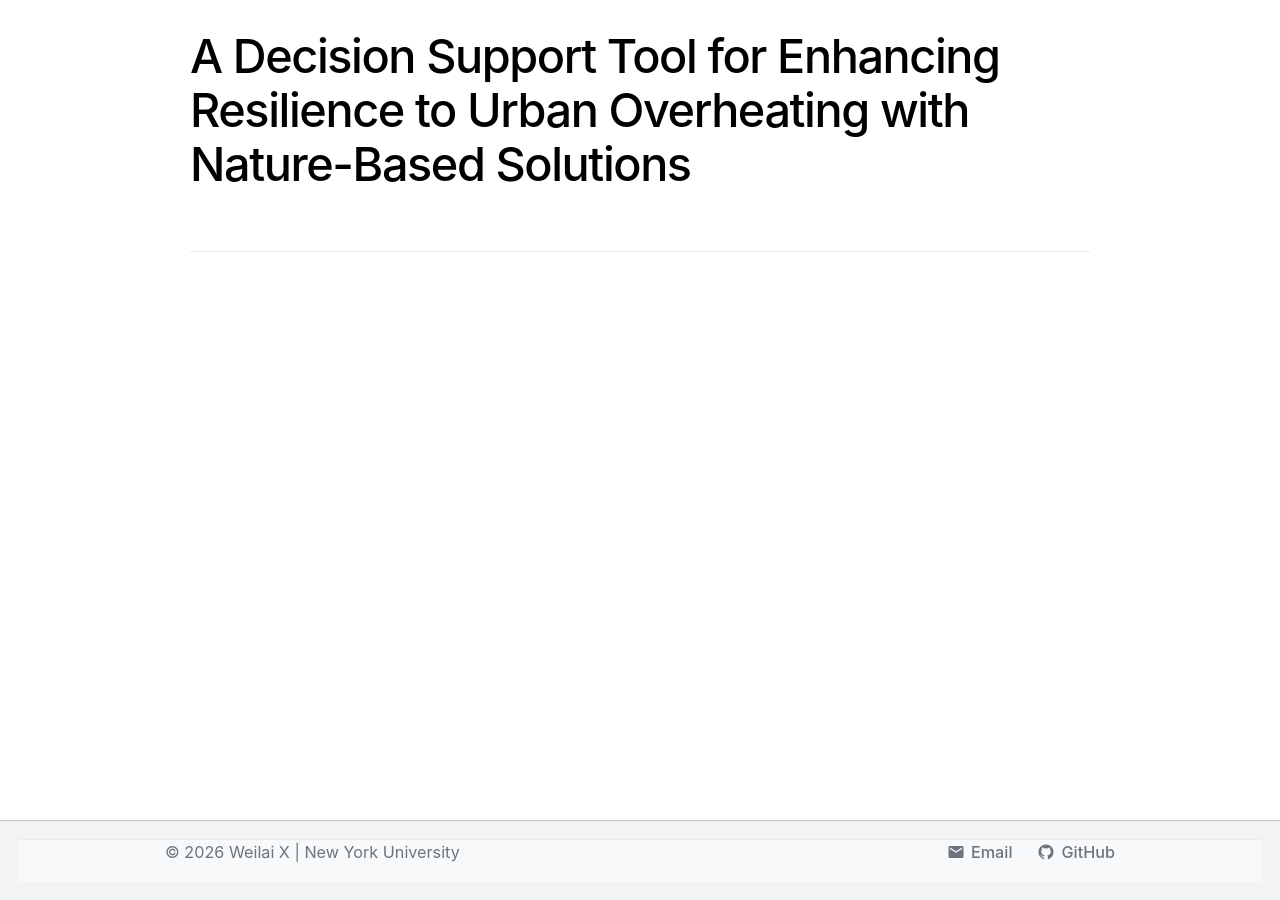
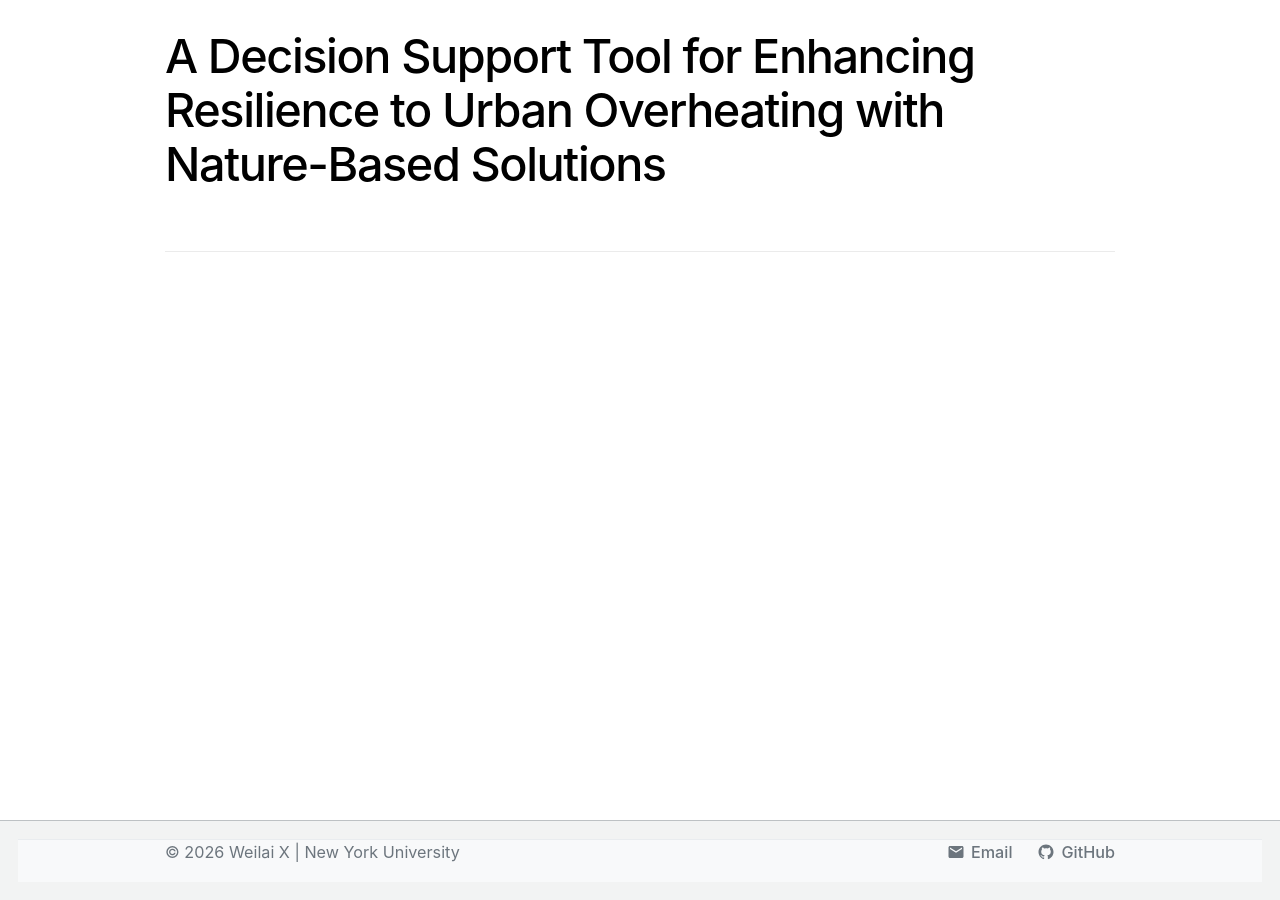
Before and after one commit to Seab0t/Seab0t.github.io, a Jekyll site: the page built from _portfolio/portfolio-NbS.md, in a window 1280 px wide. Built offline with Jekyll 4.4.1, drawn with Linux system fonts in a browser that asks for light colours; a script bundle is joined from its source files by our own code; library files that are not in the unit come from our copies.

Commit message:
Update portfolio-item.html

```diff
--- a/_layouts/portfolio-item.html
+++ b/_layouts/portfolio-item.html
@@ -5,7 +5,7 @@ layout: default
   /* 1. 整体布局：彻底切换为无衬线字体，强行收缩宽度，两边留出巨大的空白呼吸感 */
   .portfolio-page-container {
     font-family: -apple-system, BlinkMacSystemFont, "Helvetica Neue", "Segoe UI", Roboto, Arial, sans-serif;
-    max-width: 950px; /* 极度收敛的宽度，阅读体验最佳 */
+    max-width: 1000px; /* 极度收敛的宽度，阅读体验最佳 */
     margin: 0 auto;
     padding: 0 25px;
     color: #1a1a1a;
```
